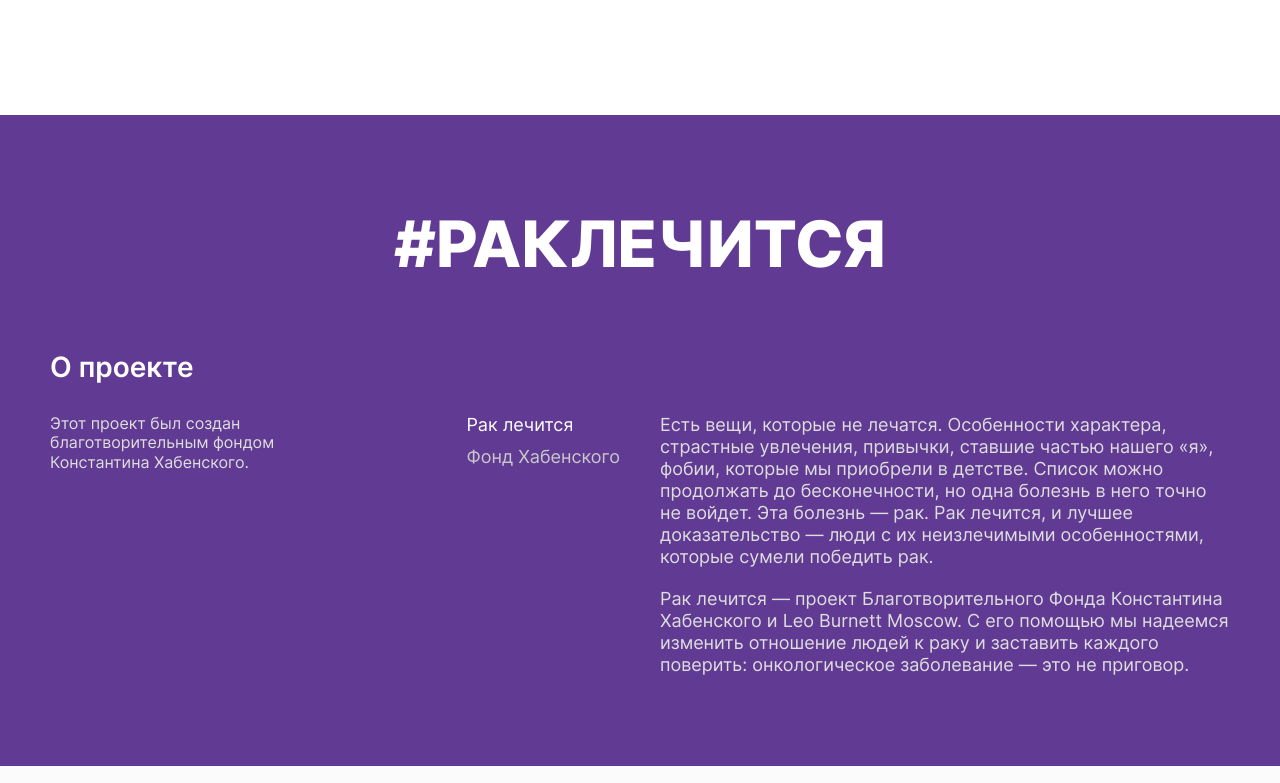
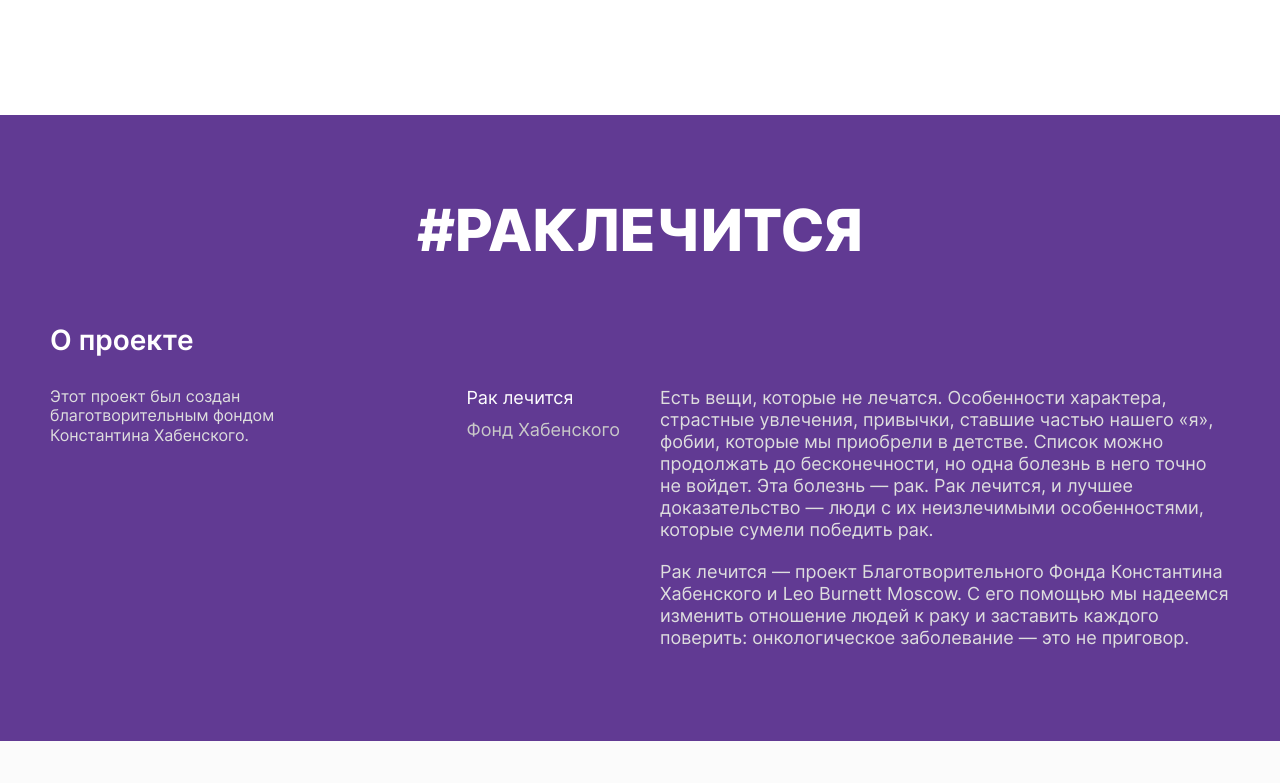
Before and after one commit to zajcevakaterina/raklechitsa, a Nuxt app: page / in a window 1280 px wide. Shown: the part 4657-5440 px from the top of the page. Built offline with nearby package versions, Linux system fonts and the light colour scheme.

Commit message:
Fix About adaptive

```diff
--- a/components/About.vue
+++ b/components/About.vue
@@ -66,6 +66,7 @@ export default {
   font-size: 64px;
   line-height: 77px;
   color: #ffffff;
+  text-align: center;
   margin: 0 auto 70px;
 }
 .about__content {
@@ -81,21 +82,32 @@ export default {
 
 @media screen and (max-width: 1280px) {
   .about {
-    min-height: 480px;
-    padding: 90px 0;
+    min-height: 626px;
+    padding: 80px 0;
+  }
+  .about__hashtag {
+    font-size: 58px;
+    line-height: 70px;
+    margin: 0 auto 60px;
   }
 }
 @media screen and (max-width: 1024px) {
   .about {
-    min-height: 436px;
-    padding: 80px 0;
+    min-height: 571px;
+  }
+  .about__hashtag {
+    font-size: 52px;
+    line-height: 63px;
+    margin: 0 auto 46px;
   }
 }
 @media screen and (max-width: 768px) {
   .about {
-    min-height: 598px;
-    padding: 80px 0;
+    min-height: 660px;
     align-items: center;
+  }
+  .about__hashtag {
+    display: none;
   }
   .about__content {
     flex-direction: column;
```
